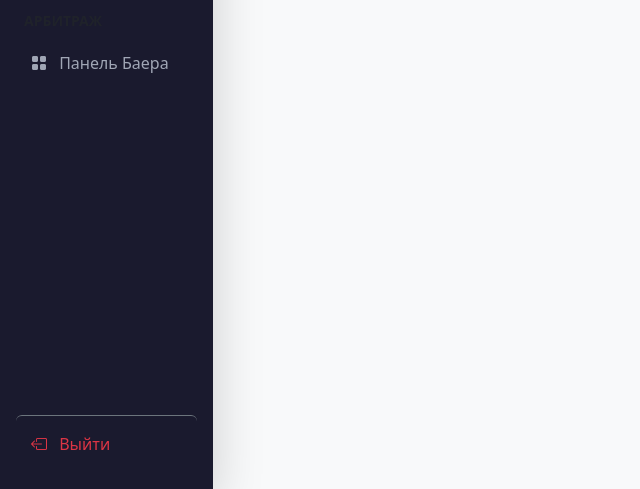
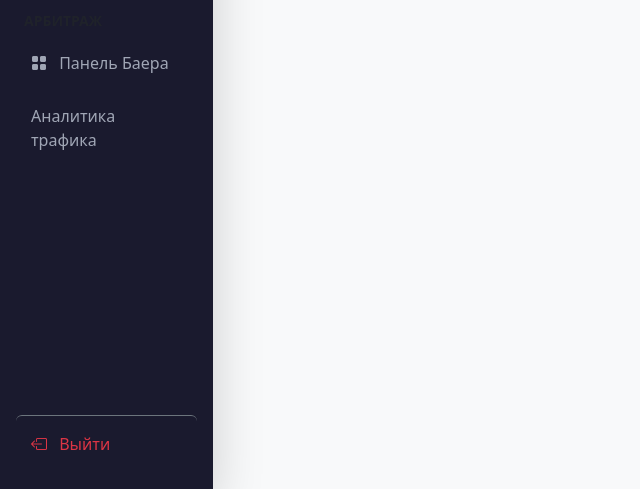
Before and after one commit to winmatrix09614/VenbetappBack, a FastAPI app: template templates/logs.html in a window 1280 px wide. Shown: the part 311-800 px from the top of the page, without its empty margins (0-640 px from the left). Run offline with FastAPI, Linux system fonts and the light colour scheme; the template is opened without the code that fills it, so the values that code supplies are empty; parts of the project's set-up code (start-up, migrations or seed data) failed here and were passed over.

Commit message:
back to backend 4

```diff
--- a/templates/admin_base.html
+++ b/templates/admin_base.html
@@ -42,8 +42,10 @@
             <a href="/logs"><i class="bi bi-clock-history me-2"></i> Логи AI</a>
             <a href="/broadcasts"><i class="bi bi-send-check me-2"></i> История рассылок</a>
 
+
             <div class="text-muted small fw-bold mb-2 mt-4 px-2 text-uppercase">Арбитраж</div>
             <a href="/buyer/leads"><i class="bi bi-grid-fill me-2"></i> Панель Баера</a>
+            <a href="/admin/analytics/traffic" class="nav-link">Аналитика трафика</a>
 
             <a href="/admin/logout" class="text-danger mt-auto border-top border-secondary pt-3"><i class="bi bi-box-arrow-left me-2"></i> Выйти</a>
         </div>
```
